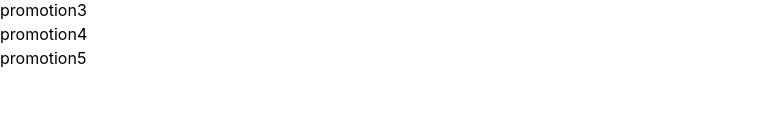
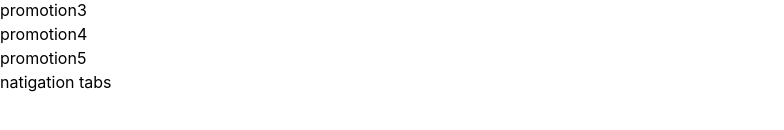
Before and after one commit to UmiduKaushika97/promotion-project, a React (Vite) app: page / in a window 1280 px wide. Shown: the part 198-328 px from the top of the page, without its empty margins (0-784 px from the left). Built offline with nearby package versions, Linux system fonts and the light colour scheme.

Commit message:
navigation paragraph

```diff
--- a/src/App.tsx
+++ b/src/App.tsx
@@ -18,6 +18,7 @@ function App() {
 <h2>promotion3</h2>
 <h2>promotion4</h2>
 <h4>promotion5</h4>
+<p>natigation tabs</p>
     </>
   )
 }
```
